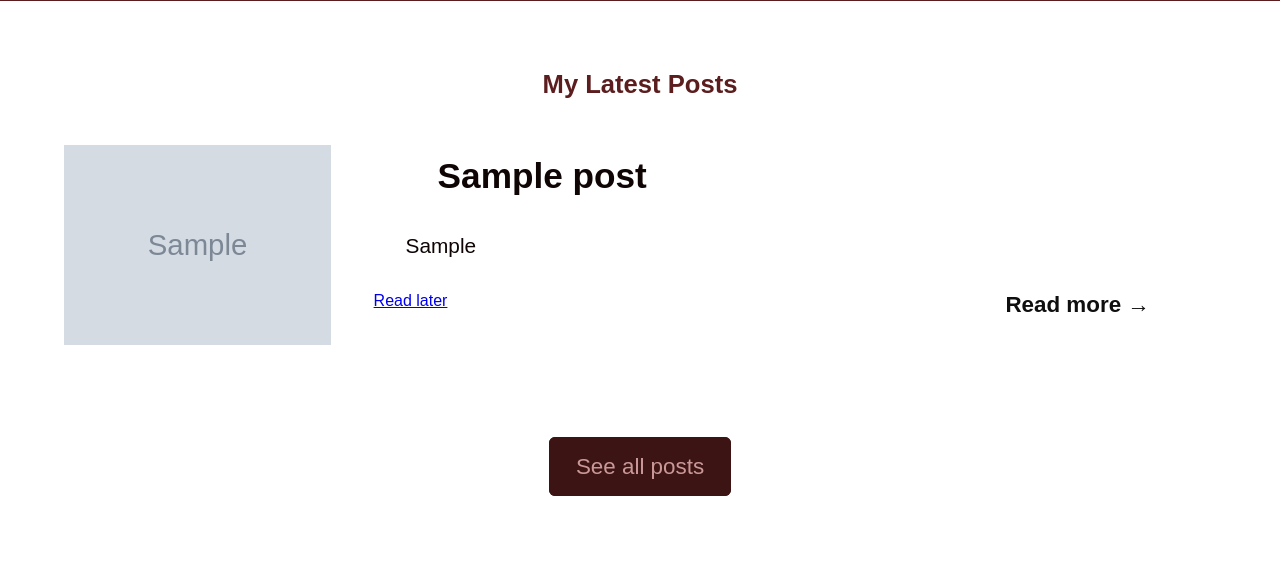
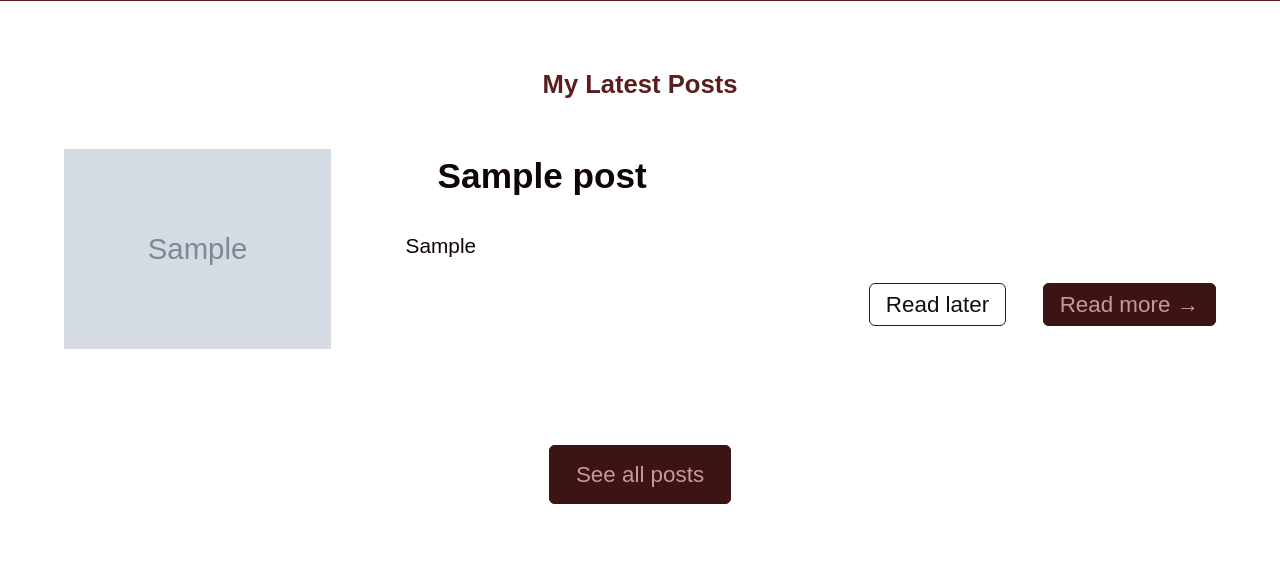
Before and after one commit to Samuel-Tefera/my-site, a Django app: page / in a window 1280 px wide. Shown: the part 459-1025 px from the top of the page. Run offline with Django 5.2, Linux system fonts and the light colour scheme; tables that the repository leaves empty hold one stand-in row (values such as "Sample post").

Commit message:
give style for read later button

```diff
--- a/blog/static/blog/css/includes.css
+++ b/blog/static/blog/css/includes.css
@@ -52,21 +52,40 @@
 }
 
 .more__post_info{
+    width: fit-content;
+    margin: 2rem 0 auto auto;
     margin-top: 2rem;
-    position: relative;
+    gap: 3rem;
 }
 
 .more-btn{
     text-decoration: none;
-    position: absolute;
-    left: 75%;
+    color: #cb9898;
+    font-size: 1.4rem;
+    border: 1px solid #3c1414;
+    padding: 0.5rem 1rem;
+    background-color: #3c1414;
+    border-radius: 6px;
+    margin-left: 2rem;
+}
+
+.read-later{
+    text-decoration: none;
     color: #0f0f0f;
-    font-weight: bold;
     font-size: 1.4rem;
+    border: 1px solid #3c1414;
+    padding: 0.5rem 1rem;
+    border-radius: 6px;
 }
 
 .more-btn:hover{
-    color: #a14646;
+    color: #d5adad;
+    background-color: #6a2222;
+}
+
+.read-later:hover{
+    color: #d5adad;
+    background-color: #3c1414;
 }
 
 .see-more{
```
